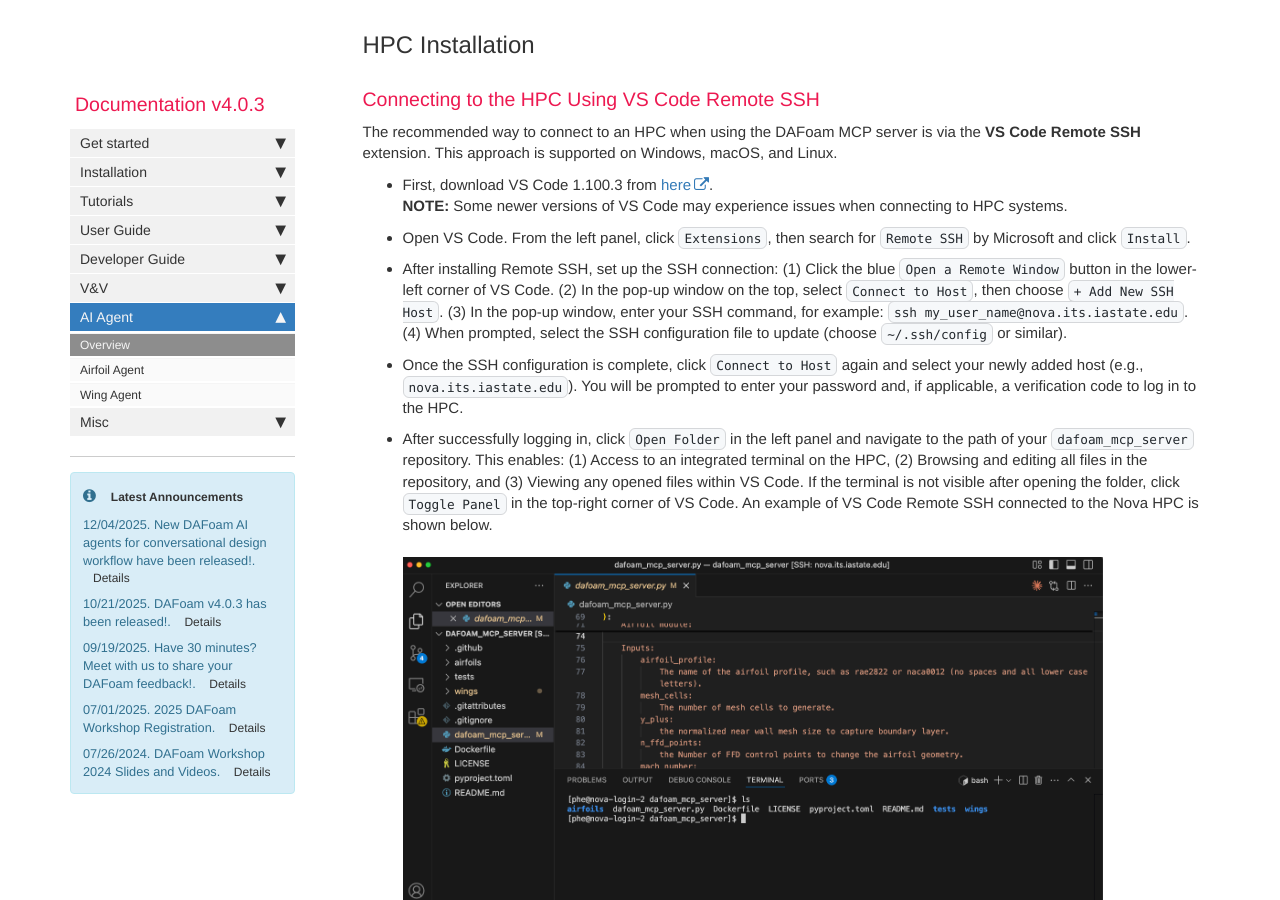
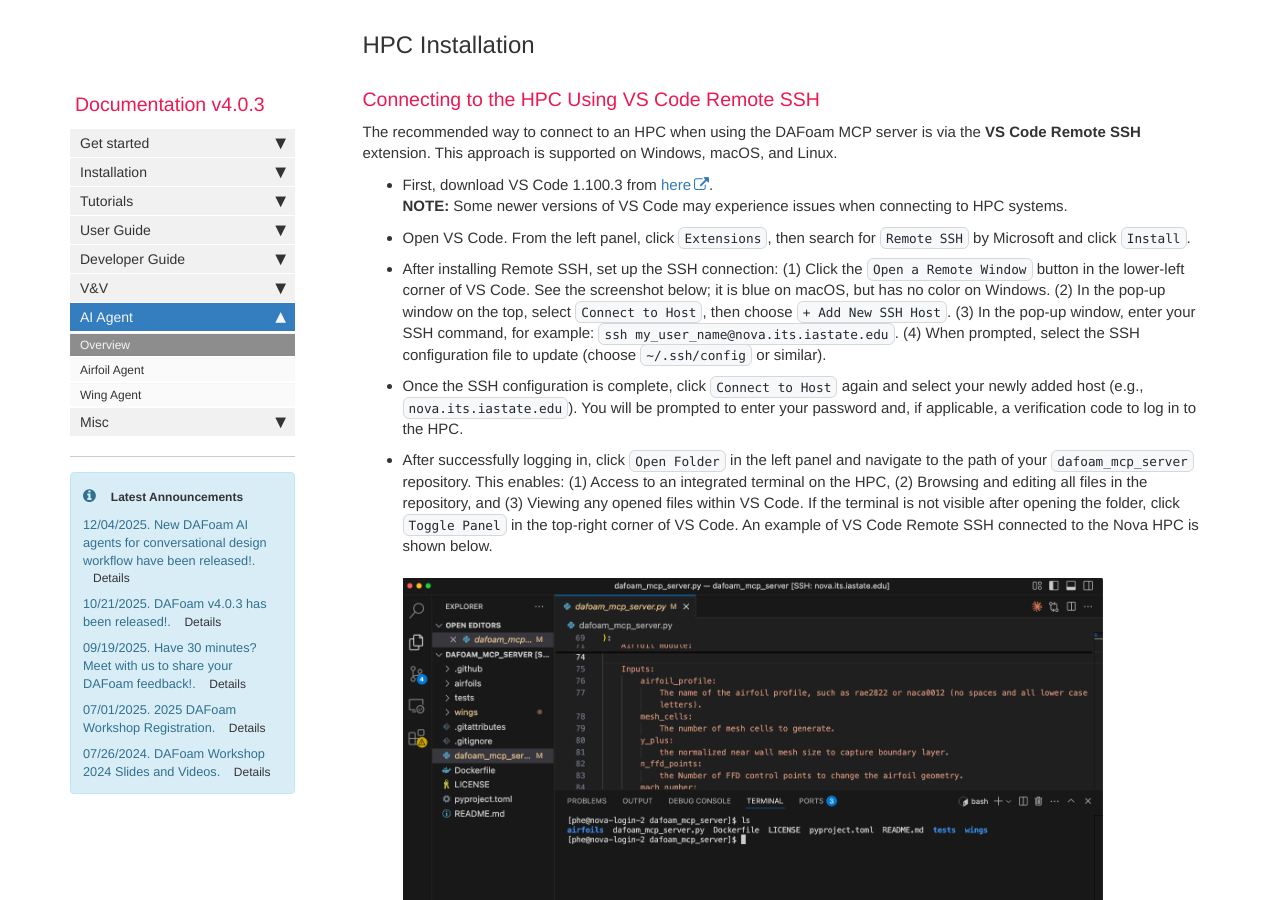
Before and after one commit to DAFoam/DAFoam.github.io, a Jekyll site: the page built from pages/mydoc/mydoc_ai_assistant_overview.md, in a window 1280 px wide and 900 px high, scrolled down 2368 px. Built offline with Jekyll 4.4.1, drawn with Linux system fonts in a browser that asks for light colours; comment, search, counter and statistics services are not loaded.

Commit message:
Update mydoc_ai_assistant_overview.md
blue button

```diff
--- a/pages/mydoc/mydoc_ai_assistant_overview.md
+++ b/pages/mydoc/mydoc_ai_assistant_overview.md
@@ -84,7 +84,7 @@ The recommended way to connect to an HPC when using the DAFoam MCP server is via
 
 - Open VS Code. From the left panel, click `Extensions`, then search for `Remote SSH` by Microsoft and click `Install`.
 
-- After installing Remote SSH, set up the SSH connection: (1) Click the blue `Open a Remote Window` button in the lower-left corner of VS Code. (2) In the pop-up window on the top, select `Connect to Host`, then choose `+ Add New SSH Host`. (3) In the pop-up window, enter your SSH command, for example: `ssh my_user_name@nova.its.iastate.edu`. (4) When prompted, select the SSH configuration file to update (choose `~/.ssh/config` or similar).
+- After installing Remote SSH, set up the SSH connection: (1) Click the `Open a Remote Window` button in the lower-left corner of VS Code. See the screenshot below; it is blue on macOS, but has no color on Windows. (2) In the pop-up window on the top, select `Connect to Host`, then choose `+ Add New SSH Host`. (3) In the pop-up window, enter your SSH command, for example: `ssh my_user_name@nova.its.iastate.edu`. (4) When prompted, select the SSH configuration file to update (choose `~/.ssh/config` or similar).
 
 - Once the SSH configuration is complete, click `Connect to Host` again and select your newly added host (e.g., `nova.its.iastate.edu`). You will be prompted to enter your password and, if applicable, a verification code to log in to the HPC.
 
```
